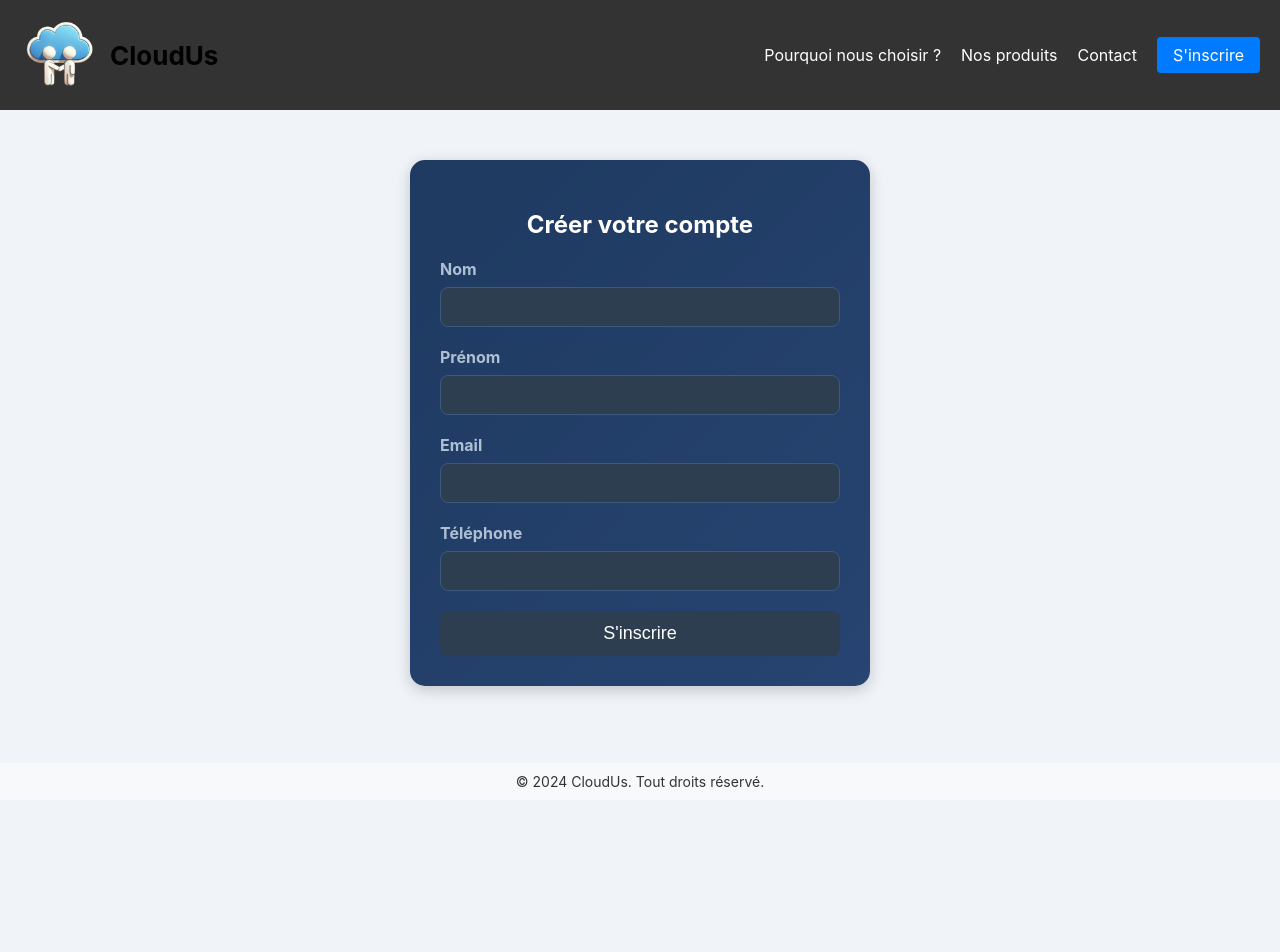
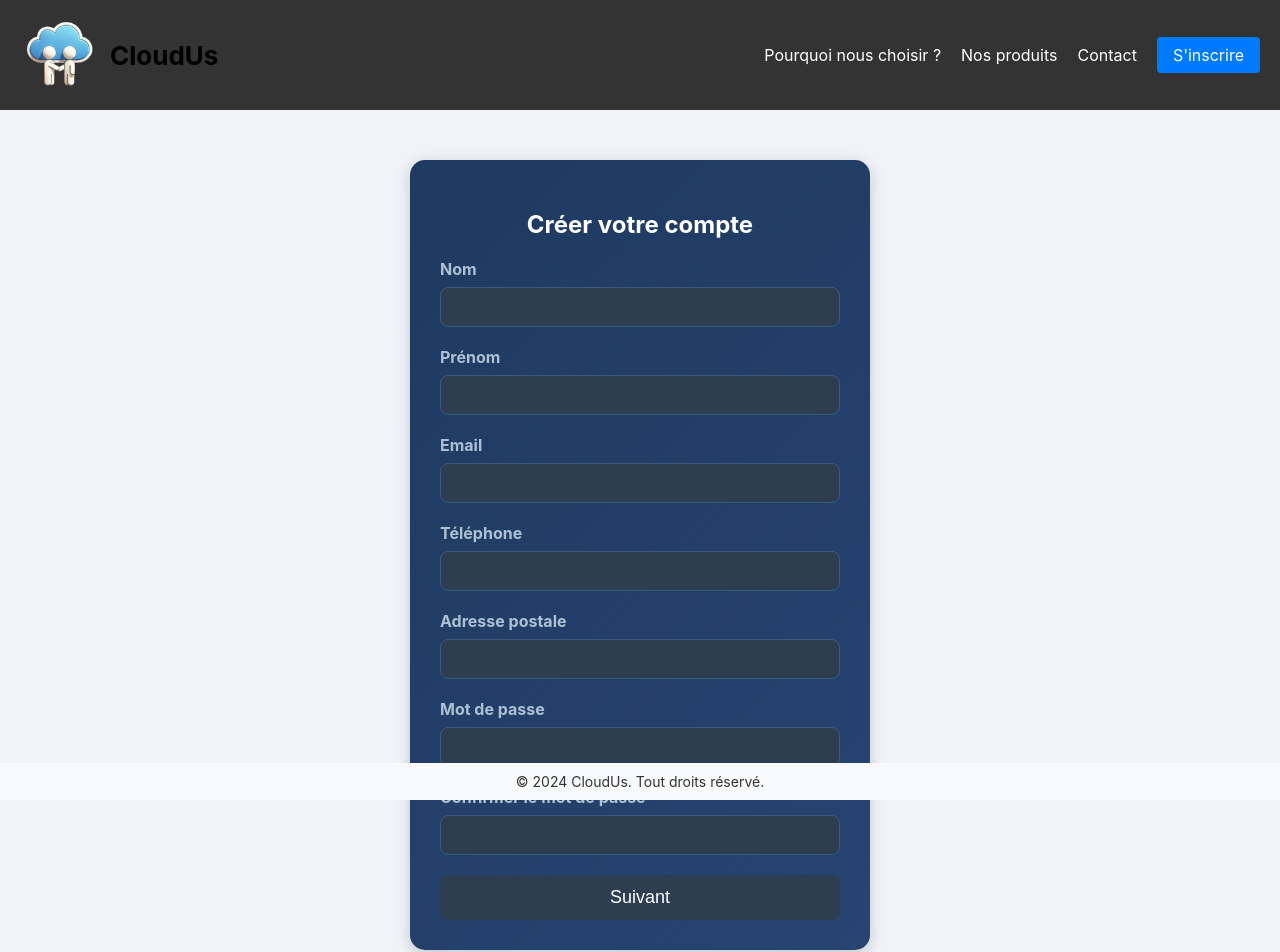
Before and after one commit to Batyeste/CloudUs, a React (Create React App) app in the folder front/: page /signup in a window 1280 px wide. Shown: the top 952 px of the page. Before the commit the page ends 800 px from the top, so only its background shows below. Built offline with nearby package versions, Linux system fonts and the light colour scheme.

Commit message:
Ajout élément + étapes

```diff
--- a/front/src/components/Signup.css
+++ b/front/src/components/Signup.css
@@ -44,6 +44,14 @@ h2 {
     box-shadow: 0px 0px 5px rgba(76, 123, 167, 0.5);
 }
 
+.error-message {
+    color: red;
+    font-size: 14px;
+    margin-top: 5px;
+    margin-bottom: 10px;
+    text-align: center;
+}
+
 /********** Bouton et changement de couleur **********/
 .submit-button {
     width: 100%;
--- a/front/src/components/Signup.jsx
+++ b/front/src/components/Signup.jsx
@@ -7,26 +7,113 @@ const SignUp = () => {
         nom: '',
         prenom: '',
         email: '',
-        tel: ''
+        tel: '',
+        adressePostale: '',
+        password: '',
+        confirmPassword: '',
+        nomSoce: '',
+        adressePostaleSoce: '',
+        siret: '',
+        verifCode: ''
     });
+
+    const [step, setStep] = useState(1);
+    const [error, setError] = useState('')
+    const [siretError, setSiretError] = useState('')
 
     const handleChange = (e) => {
         const { name, value } = e.target;
+
+        //-- si le champ est siret
+        if (name === 'siret') {
+            //-- Si le SIRET contient autre chose que des chiffres, erreur
+            if (!/^\d*$/.test(value)) {
+                setSiretError('Le SIRET doit contenir uniquement des chiffres');
+            } else if (value.length > 14) {
+                setSiretError('Le SIRET ne doit pas dépasser 14 caractères');
+            } else {
+                setSiretError('');
+            }
+        }
+
         setFormData({
             ...formData,
             [name]: value
         });
     };
 
+    //-- Validation des étapes - Etape 1 du formulaire
+    const validateStep1 = () => {
+        if (!formData.nom || !formData.prenom || !formData.email || !formData.adressePostale || !formData.tel || !formData.password || !formData.confirmPassword) {
+            setError("Tous les champs sont obligatoires à l'étape 1.");
+            return false;
+        }
+        if (formData.password !== formData.confirmPassword) {
+            setError("Les mots de passe ne correspondent pas.");
+            return false;
+        }
+        return true;
+    };
+
+    //-- Validation des étapes - Etape 2 du formulaire
+    const validateStep2 = () => {
+        if (!formData.nomSoce || !formData.adressePostaleSoce || !formData.siret) {
+            setError("Tous les champs sont obligatoires lors de cette étape !");
+            return false;
+        }
+        if (siretError) {
+            setError("Le SIRET n'est pas valide !");
+            return false;
+        }
+        return true;
+    };
+
+    //-- Validation des étapes - Etape 3 du formulaire
+    const validateStep3 = () => {
+        if (!formData.verifCode) {
+            setError("Le code de vérification est requis !");
+            return false;
+        }
+        return true;
+    };
+
+//-- A faire :
+//-- Si la deuxième étape est valide, envoyer un mail de vérification à l'adresse e-mail fournie
+//-- Donc créer un script qui envoie un mail de vérif avec un code aléatoire qui sera retourner par la fonction et qui sera comparé avec celui écrit
+
     const handleSubmit = (e) => {
         e.preventDefault();
+        setError('');
+
+        //-- vérif pour l'étape 1
+        //-- Validation des étapes
+        if (step === 1 && validateStep1()) {
+            setStep(2); //-- Passe à l'étape 2 si valide
+        } else if (step === 2 && validateStep2()) {
+            setStep(3); //-- Passe à l'étape 3 si valide
+        } else if (step === 3 && validateStep3()) {
             console.log('Form Data:', formData);
+        }
+
+        //-- affichage données du formulaire
+        else if (step === 3) {
+            console.log('Form Data:', formData);
+        }
+    };
+
+    const handlePrevious = () => {
+        // si supérieur à l'étape 1
+        if (step > 1) {
+            setStep(step - 1); //-- Revient à l'étape précédente
+        }
     };
 
     return (
         <div className="form-container">
             <h2>Créer votre compte</h2>
             <form onSubmit={handleSubmit}>
+                {step === 1 && (
+                    <div>
                         <div className="form-group">
                             <label htmlFor="nom">Nom</label>
                             <input type="text" id="nom" name="nom" value={formData.nom} onChange={handleChange} />
@@ -43,13 +130,60 @@ const SignUp = () => {
                             <label htmlFor="tel">Téléphone</label>
                             <input type="tel" id="tel" name="tel" value={formData.tel} onChange={handleChange} />
                         </div>
-                <button type="submit" className="submit-button">S'inscrire</button>
+                        <div className="form-group">
+                            <label htmlFor="text">Adresse postale</label>
+                            <input type="text" id="adressePostale" name="adressePostale" value={formData.adressePostale} onChange={handleChange} />
+                        </div>
+                        <div className="form-group">
+                            <label htmlFor="password">Mot de passe</label>
+                            <input type="password" id="password" name="password" value={formData.password} onChange={handleChange} />
+                        </div>
+                        <div className="form-group">
+                            <label htmlFor="confirm-password">Confirmer le mot de passe</label>
+                            <input type="password" id="confirm-password" name="confirmPassword" value={formData.confirmPassword} onChange={handleChange} />
+                        </div>
+                        {error && <p className="error-message">{error}</p>}
+                    </div>
+                )}
+
+                {step === 2 && (
+                    <div>
+                        <div className="form-group">
+                            <label htmlFor="nom-soc">Nom de votre société</label>
+                            <input type="text" id="nomSoce" name="nomSoce" value={formData.nomSoce} onChange={handleChange} />
+                        </div>
+                        <div className="form-group">
+                            <label htmlFor="text">Adresse postale de votre société</label>
+                            <input type="text" id="adressePostaleSoce" name="adressePostaleSoce" value={formData.adressePostaleSoce} onChange={handleChange} />
+                        </div>
+                        <div className="form-group">
+                            <label htmlFor="siret">Siret</label>
+                            <input type="text" id="siret" name="siret" value={formData.siret} onChange={handleChange} maxLength={14} />
+                        </div>
+                        {siretError && <p className="error-message">{siretError}</p>}
+                    </div>
+                )}
+
+                {step === 3 && (
+                    <div>
+                        <div className="form-group">
+                            <label htmlFor="verifCode">Code de vérification</label>
+                            <input
+                                type="text" id="verifCode" name="verifCode" value={formData.verifCode} onChange={handleChange} />
+                        </div>
+                    </div>
+                )}
+
+                <div className="form-navigation">
+                    {step > 1 && <button type="button" className="submit-button" onClick={handlePrevious}>Précédent</button>}
+                    <button type="submit" className="submit-button">
+                        {step === 3 ? "S'inscrire" : "Suivant"}
+                    </button>
+                </div>
             </form>
-            <div>
-            <alreadyAcc/>
-
-            </div>
-
+            {/* <div>
+                <alreadyAcc />
+            </div> */}
         </div>
     );
 };
```
Lines whose indentation alone changed are shown as unchanged.
